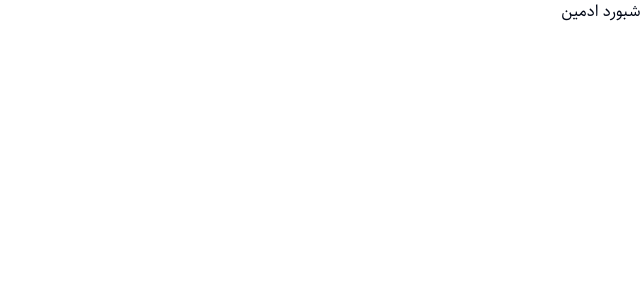
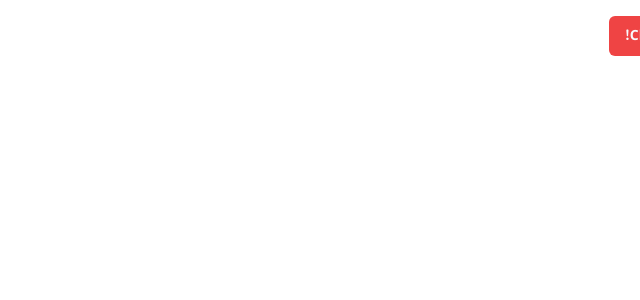
Before and after one commit to hamidrezahashemi71/ecommerce-cms, a Next.js app: page / in a window 1280 px wide. Shown: the top 300 px of the page, without its empty margins (640-1280 px from the left). Built offline with nearby package versions, Linux system fonts and the light colour scheme.

Commit message:
testing shedcn component/

```diff
--- /dev/null
+++ b/app/(root)/page.tsx
@@ -0,0 +1,11 @@
+import { Button } from "@/components/ui/button";
+
+export default function Home() {
+  return (
+    <div className="p-4">
+      <Button size="default" variant='destructive'>
+        Click Me!
+      </Button>
+    </div>
+  )
+}
--- a/app/globals.css
+++ b/app/globals.css
@@ -74,3 +74,9 @@
     @apply bg-background text-foreground;
   }
 }
+
+html,
+body,
+:root {
+  height: 100%;
+}
--- a/app/page.tsx
+++ /dev/null
@@ -1,7 +0,0 @@
-import Image from 'next/image'
-
-export default function Home() {
-  return (
-    <p>سلام داشبورد ادمین</p>
-  )
-}
--- /dev/null
+++ b/components/ui/button.tsx
@@ -0,0 +1,56 @@
+import * as React from "react"
+import { Slot } from "@radix-ui/react-slot"
+import { cva, type VariantProps } from "class-variance-authority"
+
+import { cn } from "@/lib/utils"
+
+const buttonVariants = cva(
+  "inline-flex items-center justify-center rounded-md text-sm font-medium ring-offset-background transition-colors focus-visible:outline-none focus-visible:ring-2 focus-visible:ring-ring focus-visible:ring-offset-2 disabled:pointer-events-none disabled:opacity-50",
+  {
+    variants: {
+      variant: {
+        default: "bg-primary text-primary-foreground hover:bg-primary/90",
+        destructive:
+          "bg-destructive text-destructive-foreground hover:bg-destructive/90",
+        outline:
+          "border border-input bg-background hover:bg-accent hover:text-accent-foreground",
+        secondary:
+          "bg-secondary text-secondary-foreground hover:bg-secondary/80",
+        ghost: "hover:bg-accent hover:text-accent-foreground",
+        link: "text-primary underline-offset-4 hover:underline",
+      },
+      size: {
+        default: "h-10 px-4 py-2",
+        sm: "h-9 rounded-md px-3",
+        lg: "h-11 rounded-md px-8",
+        icon: "h-10 w-10",
+      },
+    },
+    defaultVariants: {
+      variant: "default",
+      size: "default",
+    },
+  }
+)
+
+export interface ButtonProps
+  extends React.ButtonHTMLAttributes<HTMLButtonElement>,
+    VariantProps<typeof buttonVariants> {
+  asChild?: boolean
+}
+
+const Button = React.forwardRef<HTMLButtonElement, ButtonProps>(
+  ({ className, variant, size, asChild = false, ...props }, ref) => {
+    const Comp = asChild ? Slot : "button"
+    return (
+      <Comp
+        className={cn(buttonVariants({ variant, size, className }))}
+        ref={ref}
+        {...props}
+      />
+    )
+  }
+)
+Button.displayName = "Button"
+
+export { Button, buttonVariants }
--- a/package.json
+++ b/package.json
@@ -9,6 +9,7 @@
     "lint": "next lint"
   },
   "dependencies": {
+    "@radix-ui/react-slot": "^1.0.2",
     "class-variance-authority": "^0.7.0",
     "clsx": "^2.0.0",
     "lucide-react": "^0.292.0",
```
Also changed, not shown: 1 other file (tests, documents, lock files or other folders).
